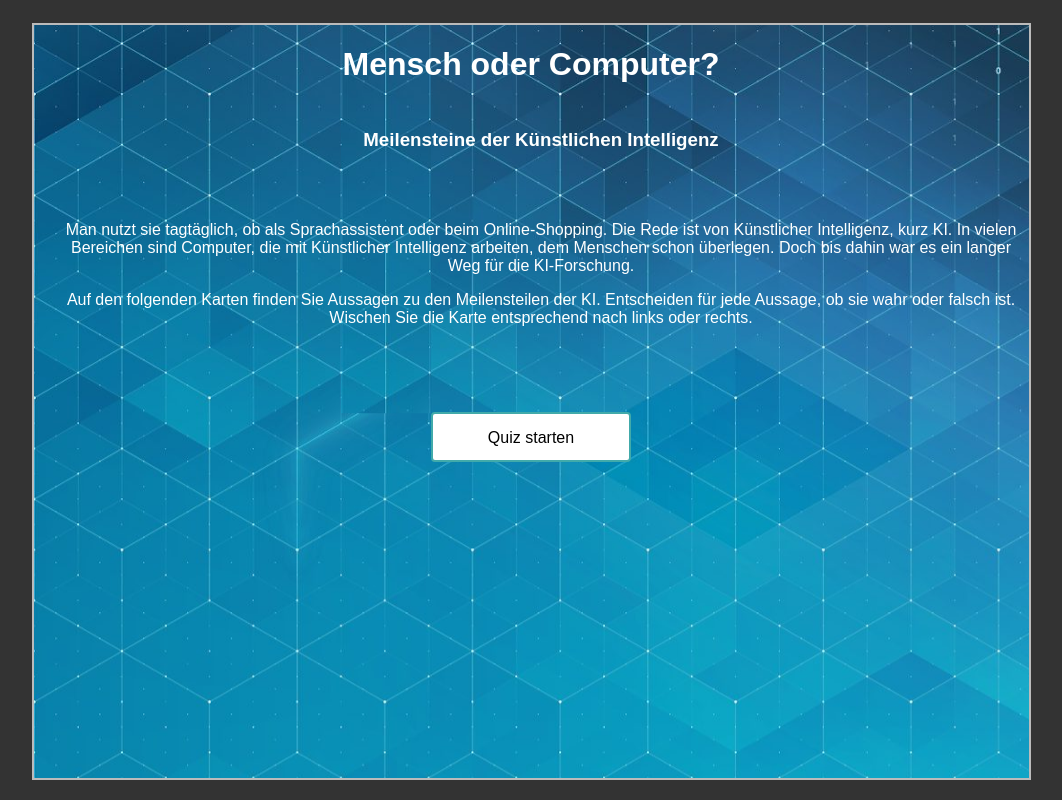
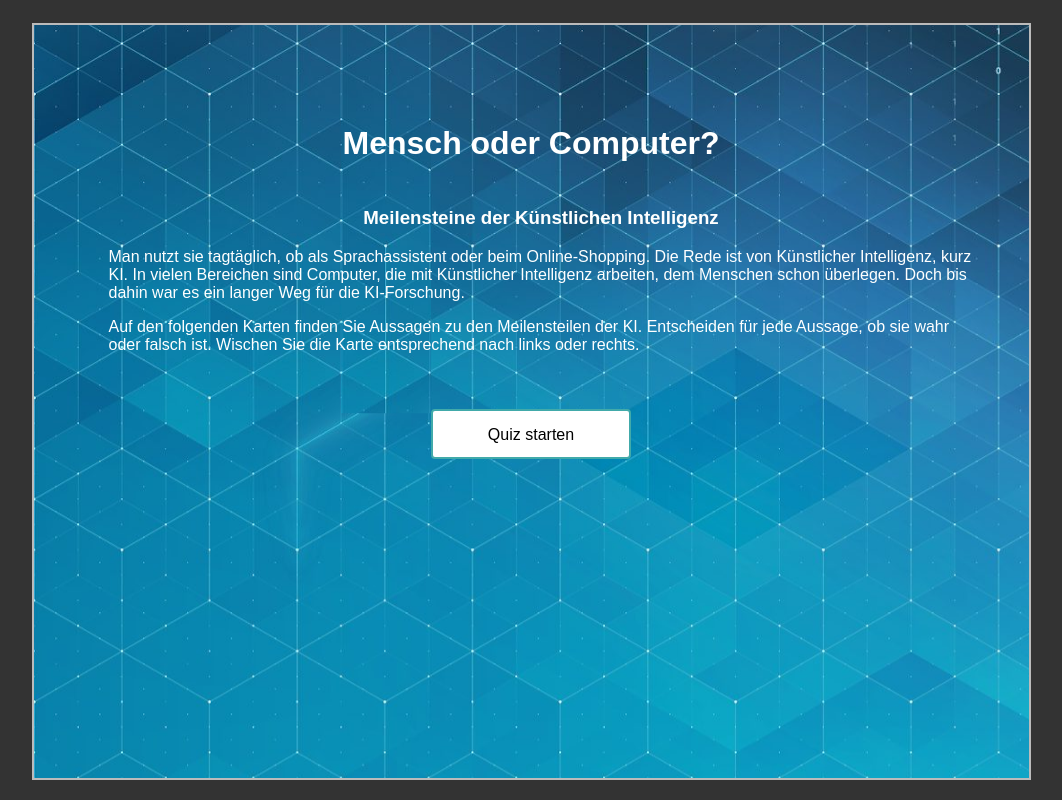
Before and after one commit to salmanedhi/card-swipe, a plain HTML site: page start.html in a window 1280 px wide. Shown: the whole page, without its empty margins (109-1171 px from the left). Drawn offline with Linux system fonts and the light colour scheme.

Commit message:
start page updated

```diff
--- a/js/main.js
+++ b/js/main.js
@@ -449,7 +449,7 @@ class Carousel
                 <div>
                     <h2 style="padding-left:40px; padding-right:40px;">` + cardContent.heading + `</h2>
                     <p class="cardBody" style="`+cardContent.style+`">` + cardContent.body + `</p>
-                    <img src=` + cardContent.url + ` height=200 width=200>
+                    <img src=` + cardContent.url + ` height=200 width=252>
                 </div>
             `;
         } else
--- a/start.html
+++ b/start.html
@@ -7,10 +7,13 @@
                 text-align: center;
                 font-family: Arial,sans-serif;
                 background-color: #333333;
+                padding-left: 40px;
+                padding-right: 40px;
             }
 
             h1 {
                 color: white;
+                margin-top: 100px;
             }
 
             #board
@@ -42,7 +45,7 @@
             .button {
                 border-radius: 4px;
                 position: relative;
-                top: 60px;
+                top: 30px;
                 width: 200px;
                 height: 50px;
                 background-color: white;
@@ -61,6 +64,10 @@
                 background-color: #009999;
                 color: white;
             }
+            p {
+                padding: 0 50px 0 50px;
+                text-align: left;
+            }
         </style>
 
     </head>
@@ -71,7 +78,7 @@
             <h1>Mensch oder Computer?</h1>
 
             <div class="instructions">
-                <h3>Meilensteine der Künstlichen Intelligenz</h3> </br></br>
+                <h3>Meilensteine der Künstlichen Intelligenz</h3>
 
                 <p>
                     Man nutzt sie tagtäglich, ob als Sprachassistent oder beim Online-Shopping. Die Rede ist von Künstlicher Intelligenz,
```
